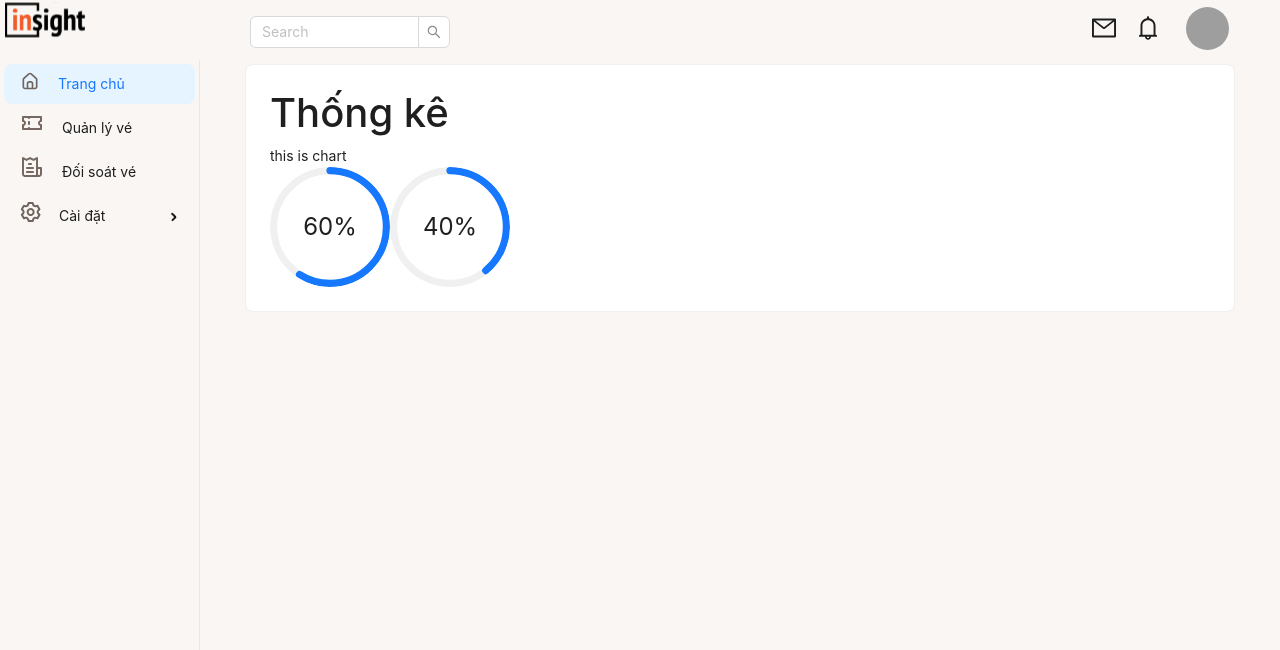
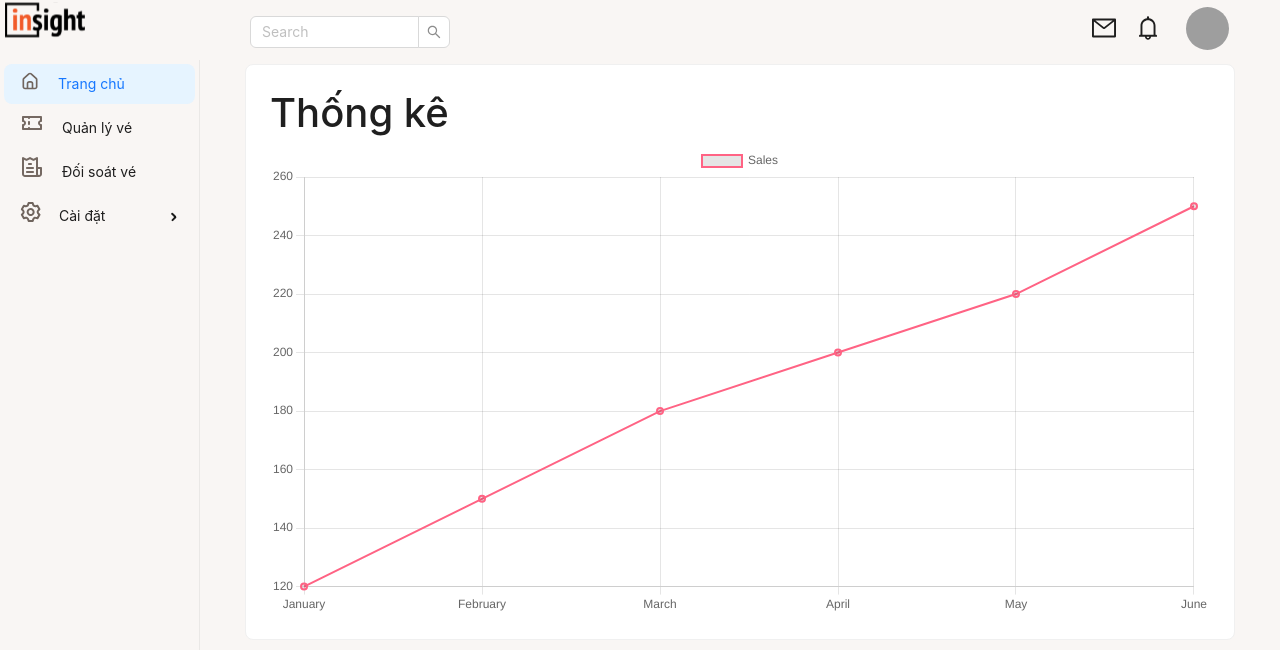
Before and after one commit to VoNgocChau/CMS_Ticket, a React (Create React App) app: page / in a window 1280 px wide. Shown: the top 650 px of the page. Built offline with nearby package versions, Linux system fonts and the light colour scheme; grey boxes are pictures that could not be loaded.

Commit message:
update last day 3 demo chart

```diff
--- a/package.json
+++ b/package.json
@@ -8,14 +8,18 @@
     "@testing-library/jest-dom": "^5.16.5",
     "@testing-library/react": "^13.4.0",
     "@testing-library/user-event": "^13.5.0",
+    "@types/chart.js": "^2.9.37",
     "@types/jest": "^27.5.2",
     "@types/node": "^16.18.37",
     "@types/react": "^18.2.14",
     "@types/react-dom": "^18.2.6",
     "antd": "^5.6.3",
+    "chart.js": "^4.3.0",
+    "dayjs": "^1.11.8",
     "exceljs": "^4.3.0",
     "file-saver": "^2.0.5",
     "firebase": "^9.23.0",
+    "moment": "^2.29.4",
     "react": "^18.2.0",
     "react-dom": "^18.2.0",
     "react-redux": "^8.1.1",
--- a/src/App.tsx
+++ b/src/App.tsx
@@ -9,6 +9,24 @@ import TicketReconci from "./components/TicketReconciliation/TicketReconci";
 import ListTicket from "./components/ListTicket/ListTicket";
 
 function App() {
+  const chartData = {
+    labels: ['January', 'February', 'March', 'April', 'May', 'June'],
+    datasets: [
+      {
+        label: 'Sales',
+        data: [
+          { x: 0, y: 120 },
+          { x: 1, y: 150 },
+          { x: 2, y: 180 },
+          { x: 3, y: 200 },
+          { x: 4, y: 220 },
+          { x: 5, y: 250 },
+        ],
+        borderColor: 'rgba(255, 99, 132, 1)',
+        borderWidth: 2,
+      },
+    ],
+  };
   return (
     <BrowserRouter>
       <Layout style={{ minHeight: "100vh" }}>
@@ -17,8 +35,8 @@ function App() {
           <HeaderComponents/>
           <Layout.Content className="content">
             <Routes>
-              <Route path="/" element={<Dashboard />} />
-              <Route path="/dashboard" element={<Dashboard />} />
+              <Route path="/" element={<Dashboard data={chartData}/>} />
+              <Route path="/dashboard" element={<Dashboard data={chartData}/>} />
               <Route path="/manage_ticket" element={<ManageTicket />} />
               <Route path="/ticket_reconciliation" element={<TicketReconci />} />
               <Route path="/services" element={<ListTicket/>} />
--- a/src/components/Dashboard/Dashboard.tsx
+++ b/src/components/Dashboard/Dashboard.tsx
@@ -1,21 +1,39 @@
-import { Card, Progress } from "antd";
-import './dashboard.css'
+import { Card } from "antd";
+import "./dashboard.css";
+import Chart, { ChartData, ChartTypeRegistry } from "chart.js/auto";
+import { useEffect, useRef } from "react";
 
-const Dashboard = () => {
-  const data1 = 60;
-  const data2 = 40;
+interface Props {
+  data:
+    | ChartData<keyof ChartTypeRegistry, Chart.ChartPoint[], string>
+    | undefined;
+}
+const Dashboard: React.FC<Props> = ({ data }) => {
+  const chartRef = useRef<HTMLCanvasElement>(null);
+
+  useEffect(() => {
+    if (chartRef.current) {
+      const ctx = chartRef.current.getContext("2d");
+      if (ctx && data) {
+        new Chart(ctx, {
+          type: "line", // Thay đổi type thành 'line' để tạo line chart
+          data: data,
+          options: {
+            // Cấu hình tùy chọn biểu đồ
+          },
+        });
+      }
+    }
+  }, [data]);
   return (
-
     <div>
       <Card className="card__style">
         <section>
           <h1>Thống kê</h1>
-          this is chart
         </section>
 
         <div>
-          <Progress type="circle" percent={data1}  format={() => `${data1}%`} />
-          <Progress type="circle" percent={data2}  format={() => `${data2}%`} />
+          <canvas ref={chartRef}></canvas>
         </div>
       </Card>
     </div>
--- a/src/components/ManageTicket/ManageTicket.tsx
+++ b/src/components/ManageTicket/ManageTicket.tsx
@@ -1,4 +1,4 @@
-import { useState, useEffect } from "react";
+import React, { useState, useEffect } from "react";
 import {
   Badge,
   Button,
@@ -96,13 +96,6 @@ const ManageTicket = () => {
     dispatch(fetchTicketData());
   }, [dispatch]);
 
-  const rowClassName = (record: Ticket, index: number): string => {
-    if (index % 2 === 1) {
-      return "table-row-striped";
-    }
-    return "";
-  };
-
   const [showModal, setShowModal] = useState(false);
 
   const handleShowModal = () => {
@@ -110,8 +103,6 @@ const ManageTicket = () => {
   };
 
   const handleFilterSubmit = () => {
-    // Perform filtering logic based on the selected options
-    // Close the filter modal
     setShowModal(false);
   };
 
@@ -149,7 +140,6 @@ const ManageTicket = () => {
     const workbook = new ExcelJS.Workbook();
     const worksheet = workbook.addWorksheet("Sheet 1");
 
-    // Create header row
     const headerRow = worksheet.getRow(1);
     headerRow.font = { bold: true };
     headerRow.values = [
@@ -162,7 +152,6 @@ const ManageTicket = () => {
       "Cổng check-in",
     ];
 
-    // Set column widths
     worksheet.getColumn("A").width = 10;
     worksheet.getColumn("B").width = 15;
     worksheet.getColumn("C").width = 10;
@@ -171,7 +160,6 @@ const ManageTicket = () => {
     worksheet.getColumn("F").width = 15;
     worksheet.getColumn("G").width = 15;
 
-    // Set data values for each cell in the worksheet
     for (let i = 0; i < data.length; i++) {
       const rowData = data[i];
       const row = worksheet.getRow(i + 2);
@@ -185,9 +173,7 @@ const ManageTicket = () => {
       row.getCell(7).value = rowData.checkinGate;
     }
 
-    // Customize workbook and cells in the worksheet
     worksheet.eachRow((row, rowNumber) => {
-      // Apply alternating background color to rows
       if (rowNumber % 2 === 0) {
         row.fill = {
           type: "pattern",
@@ -197,13 +183,16 @@ const ManageTicket = () => {
       }
     });
 
-    // Export Excel file
     try {
       const buffer = await workbook.xlsx.writeBuffer();
       saveAs(new Blob([buffer]), `${filename}.xlsx`);
     } catch (error) {
       console.error("Error exporting to Excel:", error);
     }
+  };
+
+  const rowClassName = (record: Ticket, index: number): string => {
+    return index % 2 === 1 ? "table-row-striped" : "";
   };
 
   return (
@@ -268,7 +257,7 @@ const ManageTicket = () => {
                   </Form.Item>
                 </div>
               </Form>
-              {/* Add your filter form elements here */}
+
               <Form layout="vertical">
                 <Form.Item label="Tình trạng sử dụng">
                   <Radio.Group
--- a/src/firebase/ticketSlice.ts
+++ b/src/firebase/ticketSlice.ts
@@ -10,6 +10,7 @@ export interface Ticket {
     dateUsage: string;
     dateIssue: string;
     checkinGate: string;
+    checkboxValue: number;
 }
 
 interface TicketState {
```
Also changed, not shown: src/components/ManageTicket/Ticket.tsx (added, +9 -0 lines), 1 other file (tests, documents, lock files or other folders).
